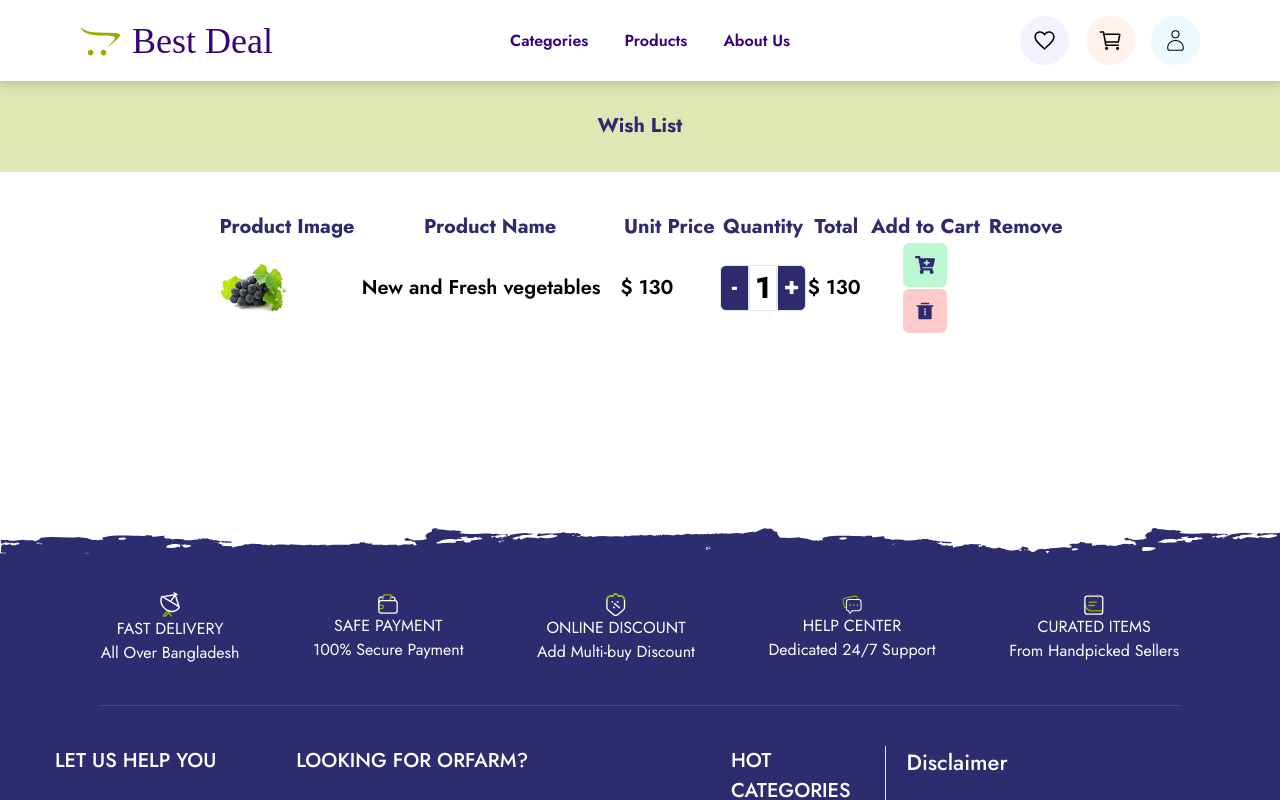
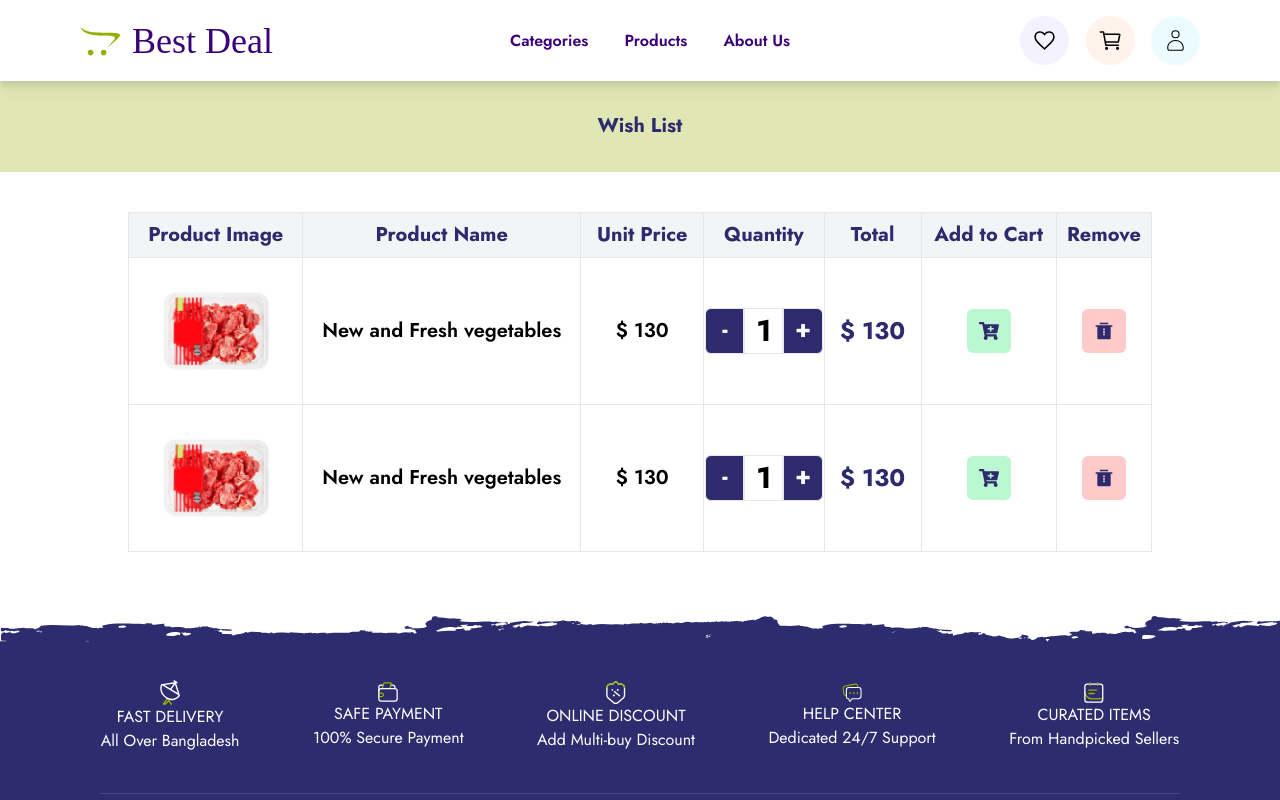
Before and after one commit to CronosCoder/Best-Deal-Frontend, a React (Vite) app: page /whishlist in a window 1280 px wide. Shown: the top 800 px of the page. Built offline with nearby package versions, Linux system fonts and the light colour scheme; a web font is replaced by a local one.

Commit message:
wishlist table added

```diff
--- /dev/null
+++ b/src/Components/Table/WishList/WishListTable.jsx
@@ -0,0 +1,25 @@
+import WishListTableRow from "./WishListTableRow";
+
+const WishListTable = () => {
+    return (
+        <table className='w-[80%] mx-auto mt-10 text-center' >
+            <thead>
+                <tr className='bg-gray-100'>
+                    <th className='font-bold text-xl text-[#2D2A6E] p-2 border'>Product Image</th>
+                    <th className='font-bold text-xl text-[#2D2A6E] p-2 border'>Product Name</th>
+                    <th className='font-bold text-xl text-[#2D2A6E] p-2 border'>Unit Price</th>
+                    <th className='font-bold text-xl text-[#2D2A6E] py-2 px-3 border'>Quantity</th>
+                    <th className='font-bold text-xl text-[#2D2A6E] py-2 border px-5'>Total</th>
+                    <th className='font-bold text-xl text-[#2D2A6E] p-1 border'>Add to Cart</th>
+                    <th className='font-bold text-xl text-[#2D2A6E] p-1 border'>Remove</th>
+                </tr>
+            </thead>
+            <tbody>
+                <WishListTableRow/>
+                <WishListTableRow/>
+            </tbody>
+        </table>
+    );
+};
+
+export default WishListTable;
--- /dev/null
+++ b/src/Components/Table/WishList/WishListTableRow.jsx
@@ -0,0 +1,43 @@
+import { useState } from 'react';
+import prodImg from "../../../assets/product/products10-min.jpg";
+import { FaCartPlus } from "react-icons/fa";
+import { RiDeleteBin3Fill } from "react-icons/ri";
+
+const WishListTableRow = () => {
+    const [quantity, setQuantity] = useState(1);
+
+    const quantityHandler = (type) => {
+        if (type == "-") {
+            quantity > 1 && setQuantity(quantity - 1);
+        } else if (type == "+") {
+            setQuantity(quantity + 1);
+        }
+    };
+
+    return (
+        <tr>
+            <td className='bg-white border'>
+                <img src={prodImg} alt="this is product image" className='w-36 h-36 mx-auto' />
+            </td>
+            <td className='font-semibold text-xl border'>New and Fresh vegetables</td>
+            <td className='font-semibold text-xl border'>$ 130</td>
+            <td className='border'>
+                <div className='grid grid-cols-3'>
+                    <div onClick={() => quantityHandler("-")} className='p-1 border bg-[#2D2A6E] text-white font-bold text-2xl text-center cursor-pointer rounded-l-md'>-</div>
+                    <div className='p-1 border font-bold text-3xl text-center'>{quantity}</div>
+                    <div onClick={() => quantityHandler("+")} className='p-1 border bg-[#2D2A6E] text-white font-bold text-2xl text-center cursor-pointer rounded-r-md'>+</div>
+                </div>
+            </td>
+            <td className='font-bold text-2xl border text-[#2D2A6E]' >$ 130</td>
+
+            <td className='border'>
+                <button className='p-3 bg-green-200  rounded-md'><FaCartPlus size={20} color='#2D2A6E' /></button>
+            </td>
+            <td className='border'>
+                <button className='p-3  bg-red-200 rounded-md'><RiDeleteBin3Fill size={20} color='#2D2A6E' /></button>
+            </td>
+        </tr>
+    );
+};
+
+export default WishListTableRow;
--- a/src/Pages/Whishlist/Whishlist.jsx
+++ b/src/Pages/Whishlist/Whishlist.jsx
@@ -1,22 +1,13 @@
 
 import NavBar from '../../Components/NavBar/NavBar';
 import Footer from '../../Components/Footer/Footer';
-import prodImg from "../../assets/product/products1-min.jpg";
-import {  useState } from 'react';
+import WishListTable from '../../Components/Table/WishList/WishListTable';
 
-import { FaCartPlus } from "react-icons/fa";
-import { RiDeleteBin3Fill } from "react-icons/ri";
+
+
 
 const Whishlist = () => {
-    const [quantity,setQuantity] = useState(1);
 
-    const quantityHandler = (type) =>{
-        if(type=="-"){
-            quantity > 1 && setQuantity(quantity-1);
-        }else if(type=="+"){
-            setQuantity(quantity+1);
-        }
-    };
 
     return (
         <div>
@@ -25,49 +16,8 @@ const Whishlist = () => {
                 <div className='bg-[#97ae004b] py-8 '>
                     <h1 className='font-bold text-[#2D2A6E] text-center text-xl '>Wish List</h1>
                 </div>
+                <WishListTable/>
 
-                <table className='w-2/3 mx-auto mt-10' >
-                    <thead>
-                        <tr>
-                            <th className='font-bold text-xl text-[#2D2A6E]'>Product Image</th>
-                            <th className='font-bold text-xl text-[#2D2A6E]'>Product Name</th>
-                            <th className='font-bold text-xl text-[#2D2A6E]'>Unit Price</th>
-                            <th className='font-bold text-xl text-[#2D2A6E]'>Quantity</th>
-                            <th className='font-bold text-xl text-[#2D2A6E]'>Total</th>
-                            <th className='font-bold text-xl text-[#2D2A6E]'>Add to Cart</th>
-                            <th className='font-bold text-xl text-[#2D2A6E]'>Remove</th>
-                        </tr>
-                    </thead>
-                    <tbody>
-                        <tr>
-                            <td>
-                                <div className="avatar">
-                                    <div className="mask mask-squircle w-20 h-20">
-                                        <img src={prodImg} alt="this is product image" />
-                                    </div>
-                                </div>
-                            </td>
-                            <td className='font-semibold text-xl'>New and Fresh vegetables</td>
-                            <td className='font-semibold text-xl'>$ 130</td>
-                            <td>
-                                <div className='grid grid-cols-3'>
-                                    <div onClick={() => quantityHandler("-")} className='p-1 border bg-[#2D2A6E] text-white font-bold text-2xl text-center cursor-pointer rounded-l-md'>-</div>
-                                    <div className='p-1 border font-bold text-3xl text-center'>{quantity}</div>
-                                    <div onClick={() => quantityHandler("+")} className='p-1 border bg-[#2D2A6E] text-white font-bold text-2xl text-center cursor-pointer rounded-r-md'>+</div>
-                                </div>
-                            </td>
-                            <td className='font-semibold text-xl'>$ 130</td>
-
-                            <td  className='flex justify-center items-center'>
-                                <button className='p-3 bg-green-200  rounded-md'><FaCartPlus size={20} color='#2D2A6E' /></button>
-                            </td>
-                            <td className='flex justify-center items-center'>
-                                <button className='p-3  bg-red-200 rounded-md'><RiDeleteBin3Fill size={20} color='#2D2A6E' /></button>
-                            </td>
-                        </tr>
-
-                    </tbody>
-                </table>
             </section>
             <Footer/>
         </div>
```
